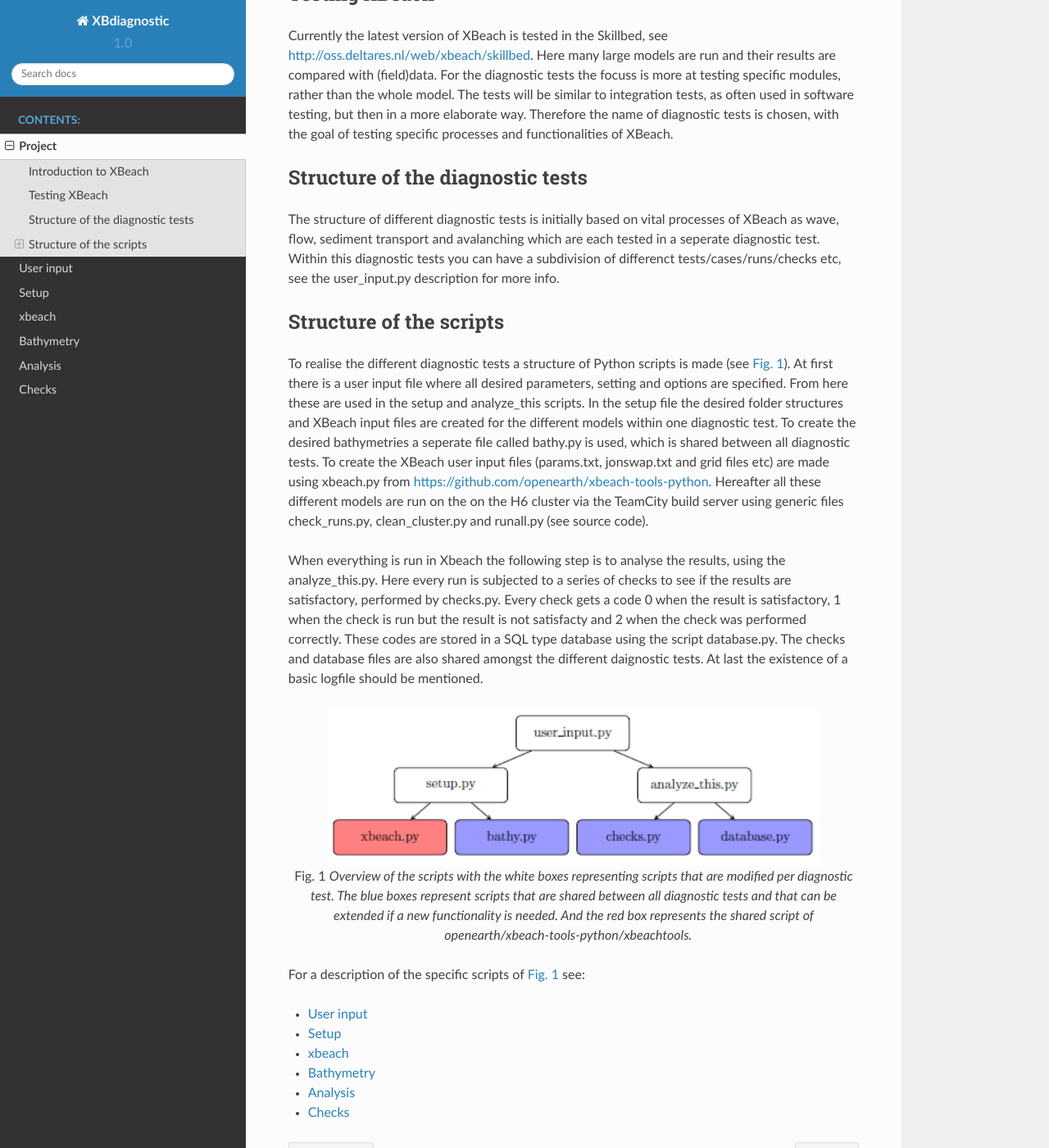
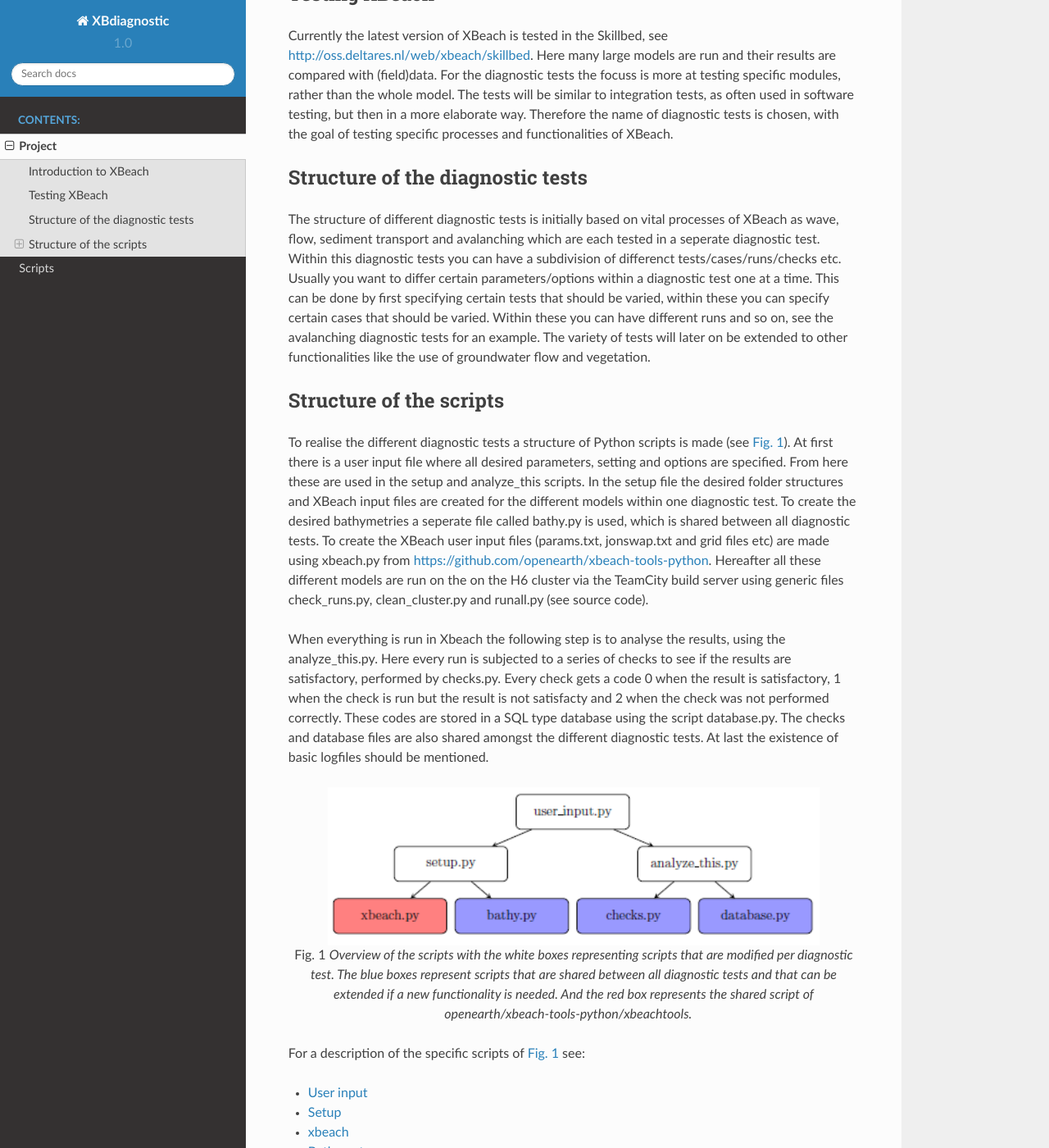
Before and after one commit to openearth/xbeach-test-python, a Sphinx documentation site: the page built from docs/project.rst, in a window 1280 px wide and 1400 px high, scrolled down 432 px. Shown: the whole window at 82% size. Built offline with Sphinx 7.4.7 and the Read the Docs theme 2.0.0, drawn with Linux system fonts in a browser that asks for light colours.

Commit message:
Added text

```diff
--- a/docs/project.rst
+++ b/docs/project.rst
@@ -25,7 +25,11 @@
 ---------------------------------
 
 The structure of different diagnostic tests is initially based on vital processes of XBeach as wave, flow, sediment transport and avalanching which are each tested in a seperate diagnostic test.
-Within this diagnostic tests you can have a subdivision of differenct tests/cases/runs/checks etc, see the user_input.py description for more info.
+Within this diagnostic tests you can have a subdivision of differenct tests/cases/runs/checks etc.
+Usually you want to differ certain parameters/options within a diagnostic test one at a time.
+This can be done by first specifying certain tests that should be varied, within these you can specify certain cases that should be varied.
+Within these you can have different runs and so on, see the avalanching diagnostic tests for an example.
+The variety of tests will later on be extended to other functionalities like the use of groundwater flow and vegetation.
 
 
 Structure of the scripts
@@ -40,10 +44,10 @@
 
 When everything is run in Xbeach the following step is to analyse the results, using the analyze_this.py.
 Here every run is subjected to a series of checks to see if the results are satisfactory, performed by checks.py.
-Every check gets a code 0 when the result is satisfactory, 1 when the check is run but the result is not satisfacty and 2 when the check was performed correctly.
+Every check gets a code 0 when the result is satisfactory, 1 when the check is run but the result is not satisfacty and 2 when the check was not performed correctly.
 These codes are stored in a SQL type database using the script database.py.
-The checks and database files are also shared amongst the different daignostic tests.
-At last the existence of a basic logfile should be mentioned.
+The checks and database files are also shared amongst the different diagnostic tests.
+At last the existence of basic logfiles should be mentioned.
 
 .. _fig-scripts-structure-overview:
 
```
Also changed, not shown: docs/index.rst (+2 -7 lines), docs/user input.rst (+6 -2 lines).
